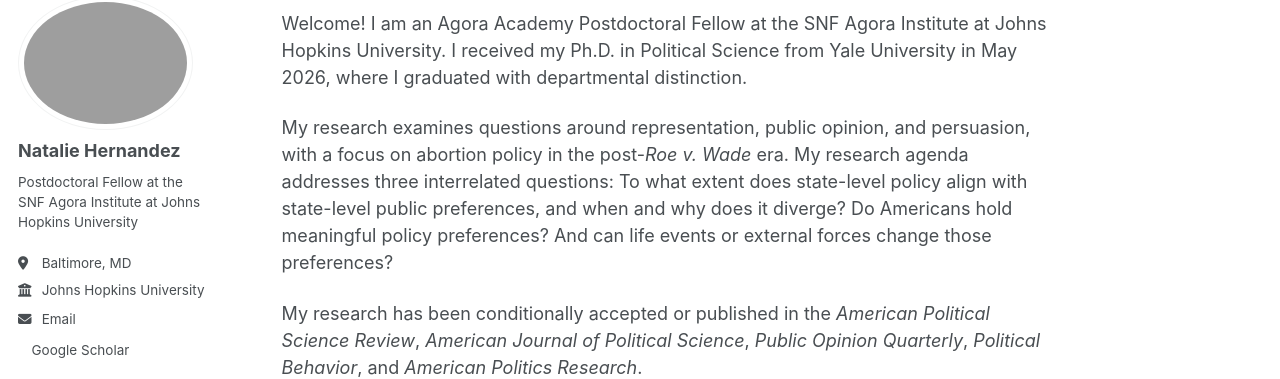
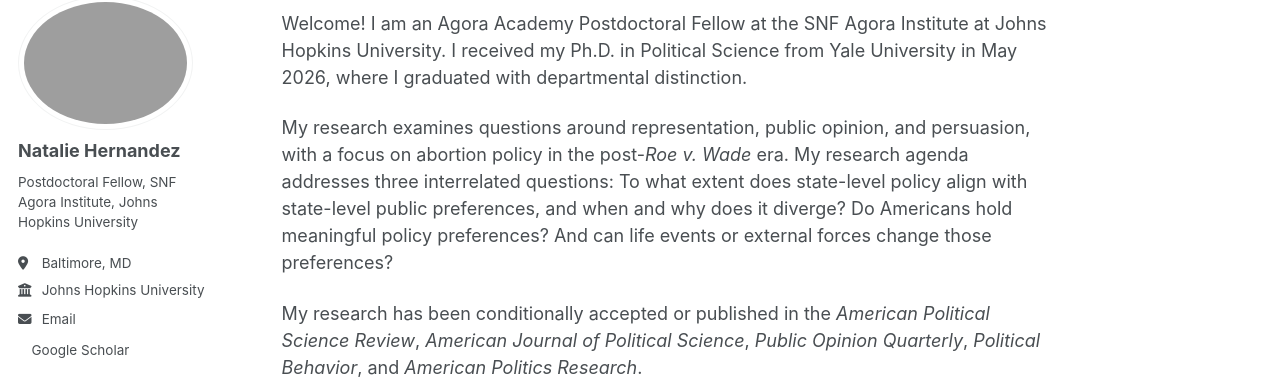
Before and after one commit to nataliehdez11/nataliehdez11.github.io, a Jekyll site: the page built from _pages/about.md, in a window 1280 px wide. Shown: the part 110-489 px from the top of the page. Built offline with Jekyll 4.4.1, drawn with Linux system fonts in a browser that asks for light colours; a style sheet for code colours, icons or effects is not loaded.

Commit message:
Update _config.yml

```diff
--- a/_config.yml
+++ b/_config.yml
@@ -26,7 +26,7 @@ author:
   avatar           : "IMG_6370.JPG"
   name             : "Natalie Hernandez"
   pronouns         : # example: "she/her"
-  bio              : "Postdoctoral Fellow at the SNF Agora Institute at Johns Hopkins University"
+  bio              : "Postdoctoral Fellow, SNF Agora Institute, Johns Hopkins University"
   location         : "Baltimore, MD"
   employer         : "Johns Hopkins University"
   uri              : # URL
```
